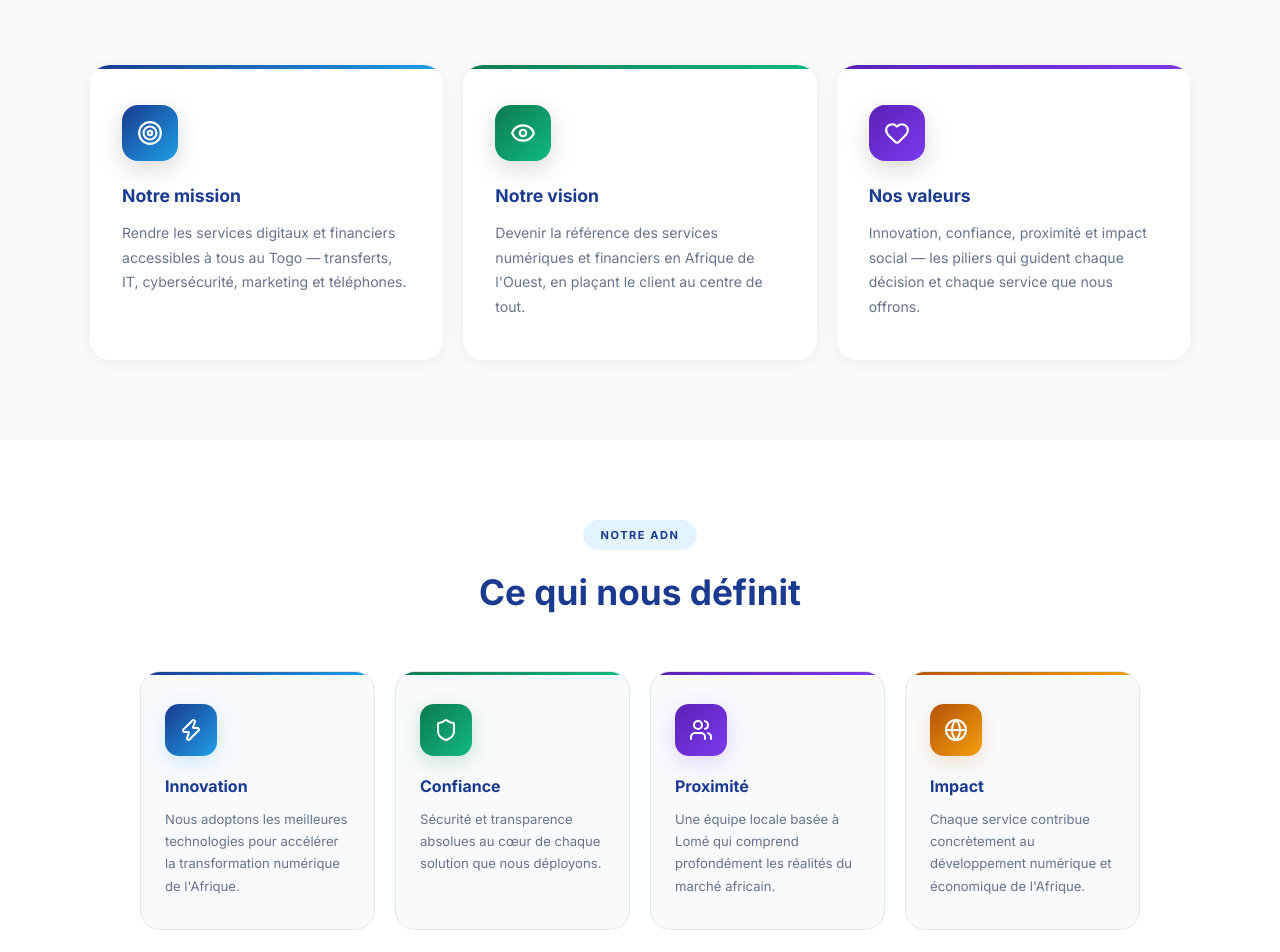
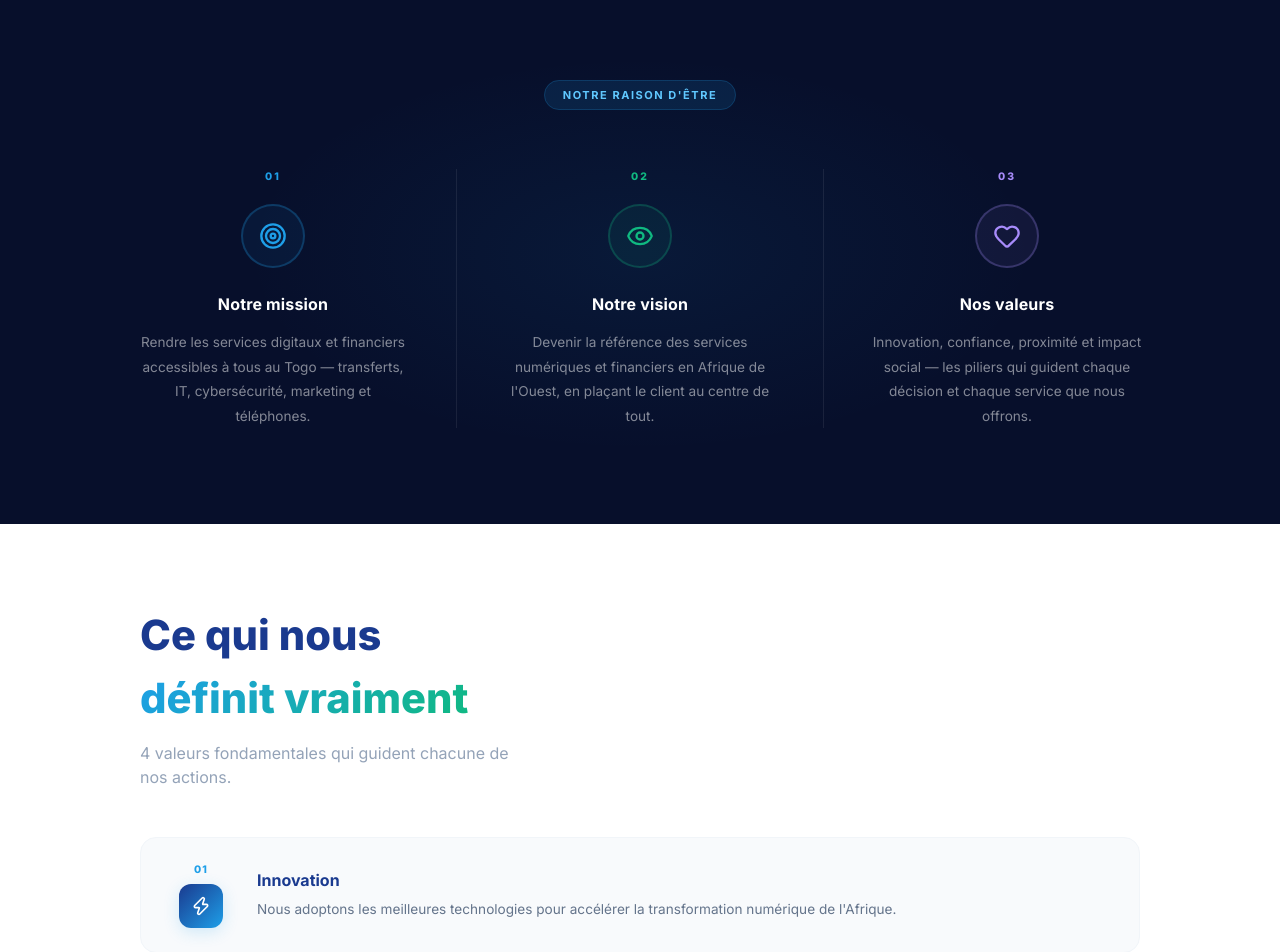
Before and after one commit to paul4coding/atogo-site, a Next.js app: page /about in a window 1280 px wide. Shown: the part 740-1692 px from the top of the page. Built offline with nearby package versions, Linux system fonts and the light colour scheme.

Commit message:
feat: /about — section sombre Mission/Vision, valeurs layout horizontal numéroté

```diff
--- a/src/app/about/page.tsx
+++ b/src/app/about/page.tsx
@@ -126,54 +126,97 @@ export default function AboutPage() {
           </div>
         </div>
 
-        {/* ── Mission / Vision / Valeurs ────────────────────────────── */}
-        <div style={{ background:"#f8fafc", padding:"80px 5%" }}>
-          <div style={{ display:"grid", gridTemplateColumns:"1fr 1fr 1fr", gap:"20px", maxWidth:"1100px", margin:"0 auto" }} className="mvv-grid">
-            {[
-              { Icon:Target, grad:"linear-gradient(135deg,#1A3A8F,#1E9FE8)", title:"Notre mission", text:"Rendre les services digitaux et financiers accessibles à tous au Togo — transferts, IT, cybersécurité, marketing et téléphones." },
-              { Icon:Eye,    grad:"linear-gradient(135deg,#0D7A4E,#10B981)", title:"Notre vision",  text:"Devenir la référence des services numériques et financiers en Afrique de l'Ouest, en plaçant le client au centre de tout." },
-              { Icon:Heart,  grad:"linear-gradient(135deg,#5B21B6,#7C3AED)", title:"Nos valeurs",  text:"Innovation, confiance, proximité et impact social — les piliers qui guident chaque décision et chaque service que nous offrons." },
-            ].map(({ Icon, grad, title, text }, i) => (
-              <motion.div key={title}
-                initial={{ opacity:0, y:24 }} whileInView={{ opacity:1, y:0 }}
-                viewport={{ once:true }} transition={{ duration:0.5, delay:i*0.1 }}
-                whileHover={{ y:-4, boxShadow:"0 16px 48px rgba(0,0,0,0.1)" }}
-                style={{ background:"#fff", borderRadius:"20px", padding:"40px 32px", boxShadow:"0 2px 16px rgba(0,0,0,0.06)", position:"relative", overflow:"hidden", transition:"box-shadow 0.2s" }}
-              >
-                {/* Trait coloré haut */}
-                <div style={{ position:"absolute", top:0, left:0, right:0, height:"4px", background:grad, borderRadius:"20px 20px 0 0" }} />
-                <div style={{ width:"56px", height:"56px", borderRadius:"16px", background:grad, display:"flex", alignItems:"center", justifyContent:"center", marginBottom:"22px", boxShadow:`0 8px 24px rgba(0,0,0,0.15)` }}>
-                  <Icon size={26} color="#fff" />
-                </div>
-                <p style={{ fontSize:"1.1rem", fontWeight:700, color:"var(--color-text-heading)", margin:"0 0 12px" }}>{title}</p>
-                <p style={{ fontSize:"0.88rem", color:"var(--color-text-body)", lineHeight:1.75, margin:0 }}>{text}</p>
-              </motion.div>
-            ))}
+        {/* ── Mission / Vision / Valeurs — section sombre immersive ─── */}
+        <div style={{ background:"#070F2B", padding:"96px 5%", position:"relative", overflow:"hidden" }}>
+          <div style={{ position:"absolute", top:"50%", left:"50%", transform:"translate(-50%,-50%)", width:"800px", height:"400px", background:"radial-gradient(ellipse,rgba(30,159,232,0.07) 0%,transparent 70%)", pointerEvents:"none" }} />
+
+          <div style={{ position:"relative", zIndex:1 }}>
+            <motion.div initial={{ opacity:0, y:16 }} whileInView={{ opacity:1, y:0 }} viewport={{ once:true }}
+              style={{ textAlign:"center", marginBottom:"64px" }}
+            >
+              <span style={{ fontSize:"11px", fontWeight:700, letterSpacing:"0.14em", textTransform:"uppercase", padding:"7px 18px", borderRadius:"999px", background:"rgba(30,159,232,0.12)", color:"#60C8FF", border:"1px solid rgba(30,159,232,0.2)" }}>
+                Notre raison d&apos;être
+              </span>
+            </motion.div>
+
+            <div style={{ display:"grid", gridTemplateColumns:"1fr 1px 1fr 1px 1fr", gap:"0", maxWidth:"1100px", margin:"0 auto" }} className="mvv-dark-grid">
+              {[
+                { Icon:Target, color:"#1E9FE8", num:"01", title:"Notre mission", text:"Rendre les services digitaux et financiers accessibles à tous au Togo — transferts, IT, cybersécurité, marketing et téléphones." },
+                { Icon:Eye,    color:"#10B981", num:"02", title:"Notre vision",  text:"Devenir la référence des services numériques et financiers en Afrique de l'Ouest, en plaçant le client au centre de tout." },
+                { Icon:Heart,  color:"#A78BFA", num:"03", title:"Nos valeurs",  text:"Innovation, confiance, proximité et impact social — les piliers qui guident chaque décision et chaque service que nous offrons." },
+              ].map(({ Icon, color, num, title, text }, i) => (
+                <>
+                  <motion.div key={title}
+                    initial={{ opacity:0, y:32 }} whileInView={{ opacity:1, y:0 }}
+                    viewport={{ once:true }} transition={{ duration:0.6, delay:i*0.15 }}
+                    style={{ padding:"0 48px", textAlign:"center" }}
+                  >
+                    {/* Numéro */}
+                    <p style={{ fontSize:"0.65rem", fontWeight:800, color, letterSpacing:"0.2em", marginBottom:"20px" }}>{num}</p>
+                    {/* Icône */}
+                    <div style={{ width:"64px", height:"64px", borderRadius:"50%", border:`2px solid ${color}40`, background:`${color}12`, display:"flex", alignItems:"center", justifyContent:"center", margin:"0 auto 24px" }}>
+                      <Icon size={28} color={color} />
+                    </div>
+                    <p style={{ fontSize:"1rem", fontWeight:700, color:"#fff", margin:"0 0 14px", letterSpacing:"0.01em" }}>{title}</p>
+                    <p style={{ fontSize:"0.85rem", color:"rgba(255,255,255,0.5)", lineHeight:1.8, margin:0 }}>{text}</p>
+                  </motion.div>
+                  {/* Séparateur vertical */}
+                  {i < 2 && <div key={`sep-${i}`} style={{ background:"rgba(255,255,255,0.08)", width:"1px", margin:"0" }} />}
+                </>
+              ))}
+            </div>
           </div>
         </div>
 
-        {/* ── Valeurs ───────────────────────────────────────────────── */}
+        {/* ── Valeurs — layout horizontal numéroté ──────────────────── */}
         <div style={{ background:"#fff", padding:"80px 5%" }}>
-          <div style={{ textAlign:"center", marginBottom:"52px" }}>
-            <span style={{ display:"inline-block", fontSize:"11px", fontWeight:700, letterSpacing:"0.14em", textTransform:"uppercase", padding:"7px 18px", borderRadius:"999px", background:"var(--color-brand-light)", color:"var(--color-brand-dark)", marginBottom:"16px" }}>Notre ADN</span>
-            <h2 style={{ fontSize:"clamp(1.6rem,3vw,2.2rem)", fontWeight:700, color:"var(--color-text-heading)", margin:0 }}>Ce qui nous définit</h2>
-          </div>
-          <div style={{ display:"grid", gridTemplateColumns:"repeat(4,1fr)", gap:"20px", maxWidth:"1000px", margin:"0 auto" }} className="values-grid">
-            {VALUES.map(({ Icon, color, grad, title, desc }, i) => (
-              <motion.div key={title}
-                initial={{ opacity:0, y:24 }} whileInView={{ opacity:1, y:0 }}
-                viewport={{ once:true }} transition={{ duration:0.5, delay:i*0.1 }}
-                whileHover={{ y:-5, boxShadow:"0 16px 40px rgba(0,0,0,0.1)" }}
-                style={{ background:"#f8fafc", borderRadius:"20px", padding:"32px 24px", border:"1.5px solid #E2E8F0", position:"relative", overflow:"hidden", transition:"box-shadow 0.2s" }}
-              >
-                <div style={{ position:"absolute", top:0, left:0, right:0, height:"3px", background:grad }} />
-                <div style={{ width:"52px", height:"52px", borderRadius:"14px", background:grad, display:"flex", alignItems:"center", justifyContent:"center", marginBottom:"18px", boxShadow:`0 6px 20px ${color}30` }}>
-                  <Icon size={24} color="#fff" />
-                </div>
-                <p style={{ fontSize:"1rem", fontWeight:700, color:"var(--color-text-heading)", margin:"0 0 10px" }}>{title}</p>
-                <p style={{ fontSize:"0.82rem", color:"var(--color-text-body)", lineHeight:1.7, margin:0 }}>{desc}</p>
-              </motion.div>
-            ))}
+          <div style={{ maxWidth:"1000px", margin:"0 auto" }}>
+            <motion.div initial={{ opacity:0, y:12 }} whileInView={{ opacity:1, y:0 }} viewport={{ once:true }}
+              style={{ marginBottom:"48px" }}
+            >
+              <h2 style={{ fontSize:"clamp(1.8rem,3.5vw,2.6rem)", fontWeight:800, color:"var(--color-text-heading)", margin:"0 0 12px" }}>
+                Ce qui nous<br />
+                <span style={{ background:"linear-gradient(135deg,#1E9FE8,#10B981)", WebkitBackgroundClip:"text", WebkitTextFillColor:"transparent", backgroundClip:"text" }}>
+                  définit vraiment
+                </span>
+              </h2>
+              <p style={{ fontSize:"1rem", color:"var(--color-text-muted)", margin:0, maxWidth:"400px" }}>
+                4 valeurs fondamentales qui guident chacune de nos actions.
+              </p>
+            </motion.div>
+
+            <div style={{ display:"flex", flexDirection:"column", gap:"2px" }}>
+              {VALUES.map(({ Icon, color, grad, title, desc }, i) => (
+                <motion.div key={title}
+                  initial={{ opacity:0, x:-24 }} whileInView={{ opacity:1, x:0 }}
+                  viewport={{ once:true }} transition={{ duration:0.5, delay:i*0.1 }}
+                  whileHover={{ x:8, transition:{ duration:0.2 } }}
+                  style={{
+                    display:"grid", gridTemplateColumns:"64px 1fr",
+                    gap:"24px", alignItems:"center",
+                    padding:"24px 28px", borderRadius:"16px",
+                    background: i % 2 === 0 ? "#f8fafc" : "#fff",
+                    border:"1.5px solid #F1F5F9",
+                    cursor:"default", transition:"background 0.2s",
+                  }}
+                  onMouseEnter={e => (e.currentTarget as HTMLDivElement).style.background = `${color}08`}
+                  onMouseLeave={e => (e.currentTarget as HTMLDivElement).style.background = i % 2 === 0 ? "#f8fafc" : "#fff"}
+                >
+                  {/* Numéro + icône */}
+                  <div style={{ display:"flex", flexDirection:"column", alignItems:"center", gap:"6px" }}>
+                    <span style={{ fontSize:"0.65rem", fontWeight:800, color, letterSpacing:"0.1em" }}>0{i+1}</span>
+                    <div style={{ width:"44px", height:"44px", borderRadius:"12px", background:grad, display:"flex", alignItems:"center", justifyContent:"center", boxShadow:`0 4px 16px ${color}30` }}>
+                      <Icon size={20} color="#fff" />
+                    </div>
+                  </div>
+                  {/* Texte */}
+                  <div>
+                    <p style={{ fontSize:"1rem", fontWeight:700, color:"var(--color-text-heading)", margin:"0 0 6px" }}>{title}</p>
+                    <p style={{ fontSize:"0.85rem", color:"var(--color-text-body)", lineHeight:1.7, margin:0 }}>{desc}</p>
+                  </div>
+                </motion.div>
+              ))}
+            </div>
           </div>
         </div>
 
```
